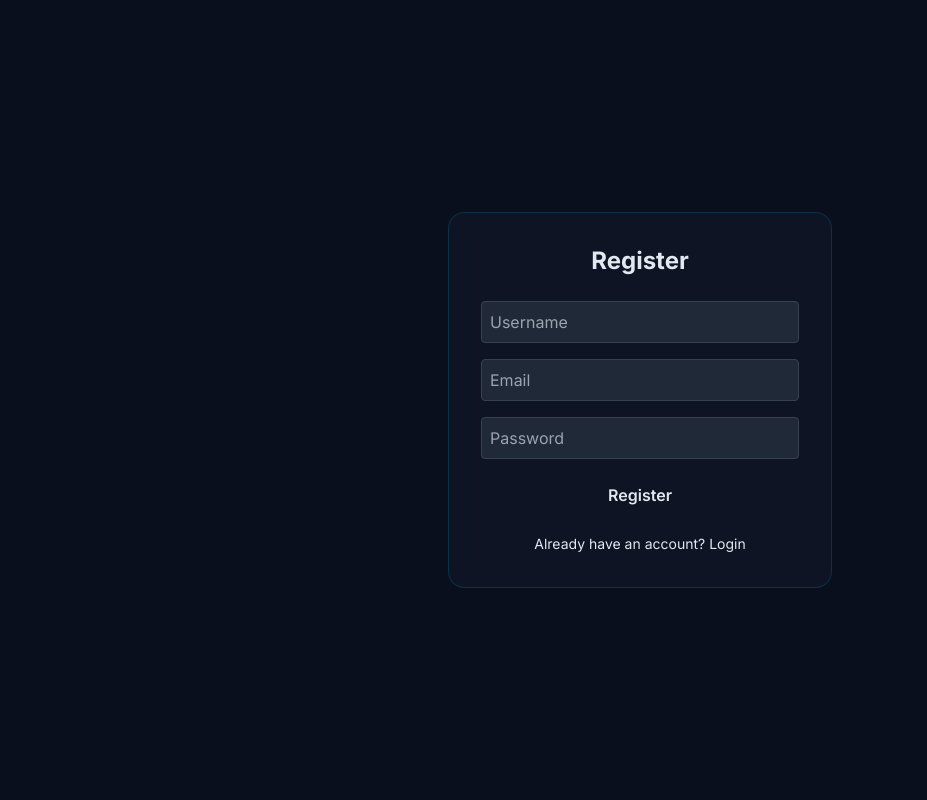
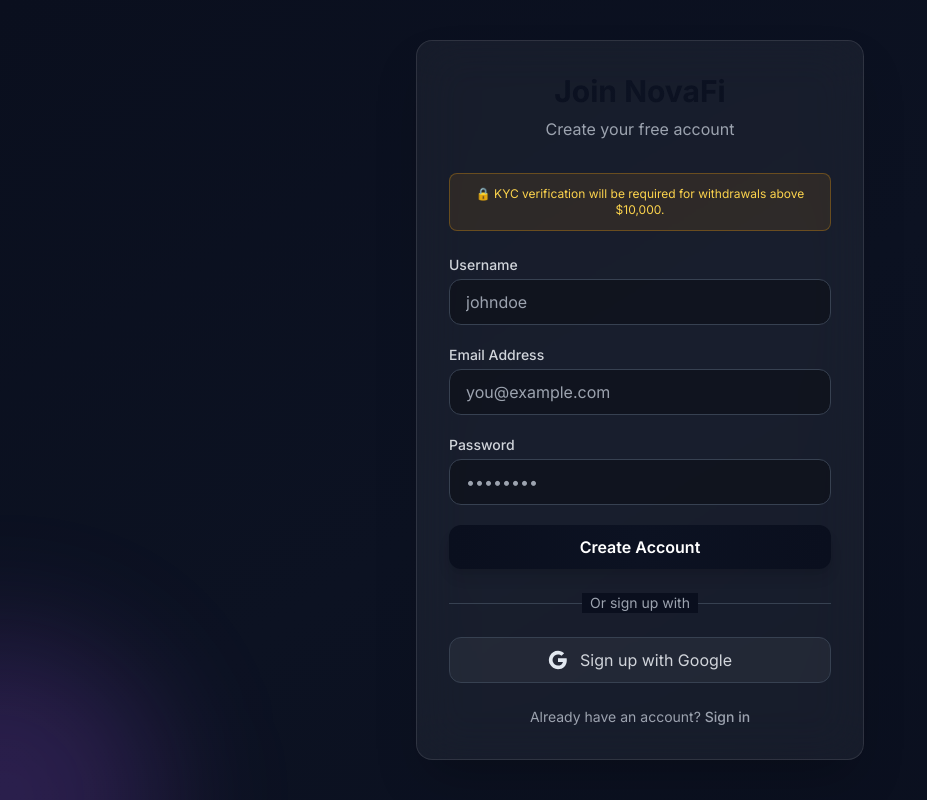
Before and after one commit to yared2124/Crypto-Dashboared, a React (Create React App) app in the folder frontend/: page /register in a window 1280 px wide. Shown: the whole page, without its empty margins (0-927 px from the left). Built offline with nearby package versions, Linux system fonts and the light colour scheme.

Commit message:
`Refactor Register component: update layout, styles, and content`

```diff
--- a/frontend/src/components/Register.tsx
+++ b/frontend/src/components/Register.tsx
@@ -13,55 +13,135 @@
     e.preventDefault();
     try {
       await register({ username, email, password });
-      toast.success("Registered and logged in!");
+      toast.success("Account created! You are now logged in.");
     } catch (err: any) {
       toast.error(err.response?.data?.message || "Registration failed");
     }
   };
 
+  const handleGoogleRegister = () => {
+    toast.error("Google registration will be available soon");
+  };
+
   return (
-    <div className="min-h-screen flex items-center justify-center bg-[#0a0f1e]">
-      <div className="glass-card p-8 rounded-2xl w-96">
-        <h2 className="text-2xl font-bold mb-6 text-center">Register</h2>
-        <form onSubmit={handleSubmit} className="space-y-4">
+    <div className="min-h-screen flex items-center justify-center bg-gradient-to-br from-[#0a0f1e] via-[#0c1222] to-[#0a0f1e] p-4">
+      <div className="absolute inset-0 overflow-hidden">
+        <div className="absolute -top-40 -right-40 w-80 h-80 bg-cyan-500/20 rounded-full blur-3xl"></div>
+        <div className="absolute -bottom-40 -left-40 w-80 h-80 bg-purple-500/20 rounded-full blur-3xl"></div>
+      </div>
+
+      <div className="relative w-full max-w-md">
+        <div className="backdrop-blur-xl bg-white/5 border border-white/10 rounded-2xl shadow-2xl p-8 transition-all duration-300">
+          <div className="text-center mb-8">
+            <h1 className="text-3xl font-bold bg-gradient-to-r from-cyan-400 to-blue-500 bg-clip-text text-transparent">
+              Join NovaFi
+            </h1>
+            <p className="text-gray-400 mt-2">Create your free account</p>
+          </div>
+
+          {/* KYC notice */}
+          <div className="mb-6 bg-amber-500/10 border border-amber-500/30 rounded-lg p-3">
+            <p className="text-xs text-center text-amber-300">
+              🔒 KYC verification will be required for withdrawals above
+              $10,000.
+            </p>
+          </div>
+
+          <form onSubmit={handleSubmit} className="space-y-5">
+            <div>
+              <label className="block text-sm font-medium text-gray-300 mb-1">
+                Username
+              </label>
               <input
                 type="text"
-            placeholder="Username"
                 value={username}
                 onChange={(e) => setUsername(e.target.value)}
-            className="w-full p-2 rounded bg-gray-800 border border-gray-700 text-white"
+                className="w-full px-4 py-2.5 bg-black/30 border border-gray-700 rounded-xl focus:outline-none focus:border-cyan-400 focus:ring-1 focus:ring-cyan-400 transition-all text-white"
+                placeholder="johndoe"
                 required
               />
+            </div>
+            <div>
+              <label className="block text-sm font-medium text-gray-300 mb-1">
+                Email Address
+              </label>
               <input
                 type="email"
-            placeholder="Email"
                 value={email}
                 onChange={(e) => setEmail(e.target.value)}
-            className="w-full p-2 rounded bg-gray-800 border border-gray-700 text-white"
+                className="w-full px-4 py-2.5 bg-black/30 border border-gray-700 rounded-xl focus:outline-none focus:border-cyan-400 focus:ring-1 focus:ring-cyan-400 transition-all text-white"
+                placeholder="you@example.com"
                 required
               />
+            </div>
+            <div>
+              <label className="block text-sm font-medium text-gray-300 mb-1">
+                Password
+              </label>
               <input
                 type="password"
-            placeholder="Password"
                 value={password}
                 onChange={(e) => setPassword(e.target.value)}
-            className="w-full p-2 rounded bg-gray-800 border border-gray-700 text-white"
+                className="w-full px-4 py-2.5 bg-black/30 border border-gray-700 rounded-xl focus:outline-none focus:border-cyan-400 focus:ring-1 focus:ring-cyan-400 transition-all text-white"
+                placeholder="••••••••"
                 required
               />
+            </div>
             <button
               type="submit"
-            className="w-full bg-cyan-600 hover:bg-cyan-700 py-2 rounded font-semibold"
+              className="w-full bg-gradient-to-r from-cyan-600 to-blue-600 hover:from-cyan-500 hover:to-blue-500 py-2.5 rounded-xl font-semibold text-white transition-all shadow-lg shadow-cyan-500/20"
             >
-            Register
+              Create Account
             </button>
           </form>
-        <div className="mt-4 text-center">
+
+          <div className="relative my-6">
+            <div className="absolute inset-0 flex items-center">
+              <div className="w-full border-t border-gray-700"></div>
+            </div>
+            <div className="relative flex justify-center text-sm">
+              <span className="px-2 bg-[#0a0f1e] text-gray-400">
+                Or sign up with
+              </span>
+            </div>
+          </div>
+
+          <button
+            onClick={handleGoogleRegister}
+            className="w-full flex items-center justify-center gap-3 bg-white/5 border border-gray-700 hover:bg-white/10 py-2.5 rounded-xl transition-all"
+          >
+            <svg className="w-5 h-5" viewBox="0 0 24 24">
+              <path
+                fill="currentColor"
+                d="M22.56 12.25c0-.78-.07-1.53-.2-2.25H12v4.26h5.92c-.26 1.37-1.04 2.53-2.21 3.31v2.77h3.57c2.08-1.92 3.28-4.74 3.28-8.09z"
+              />
+              <path
+                fill="currentColor"
+                d="M12 23c2.97 0 5.46-.98 7.28-2.66l-3.57-2.77c-.98.66-2.23 1.06-3.71 1.06-2.86 0-5.29-1.93-6.16-4.53H2.18v2.84C3.99 20.53 7.7 23 12 23z"
+              />
+              <path
+                fill="currentColor"
+                d="M5.84 14.09c-.22-.66-.35-1.36-.35-2.09s.13-1.43.35-2.09V7.07H2.18C1.43 8.55 1 10.22 1 12s.43 3.45 1.18 4.93l2.85-2.22.81-.62z"
+              />
+              <path
+                fill="currentColor"
+                d="M12 5.38c1.62 0 3.06.56 4.21 1.64l3.15-3.15C17.45 2.09 14.97 1 12 1 7.7 1 3.99 3.47 2.18 7.07l3.66 2.84c.87-2.6 3.3-4.53 6.16-4.53z"
+              />
+            </svg>
+            <span className="text-gray-300">Sign up with Google</span>
+          </button>
+
+          <div className="mt-6 text-center">
+            <p className="text-gray-400 text-sm">
+              Already have an account?{" "}
               <Link
                 to="/login"
-            className="text-cyan-400 hover:text-cyan-300 text-sm"
+                className="text-cyan-400 hover:text-cyan-300 font-medium"
               >
-            Already have an account? Login
+                Sign in
               </Link>
+            </p>
+          </div>
         </div>
       </div>
     </div>
```
Lines whose indentation alone changed are shown as unchanged.
